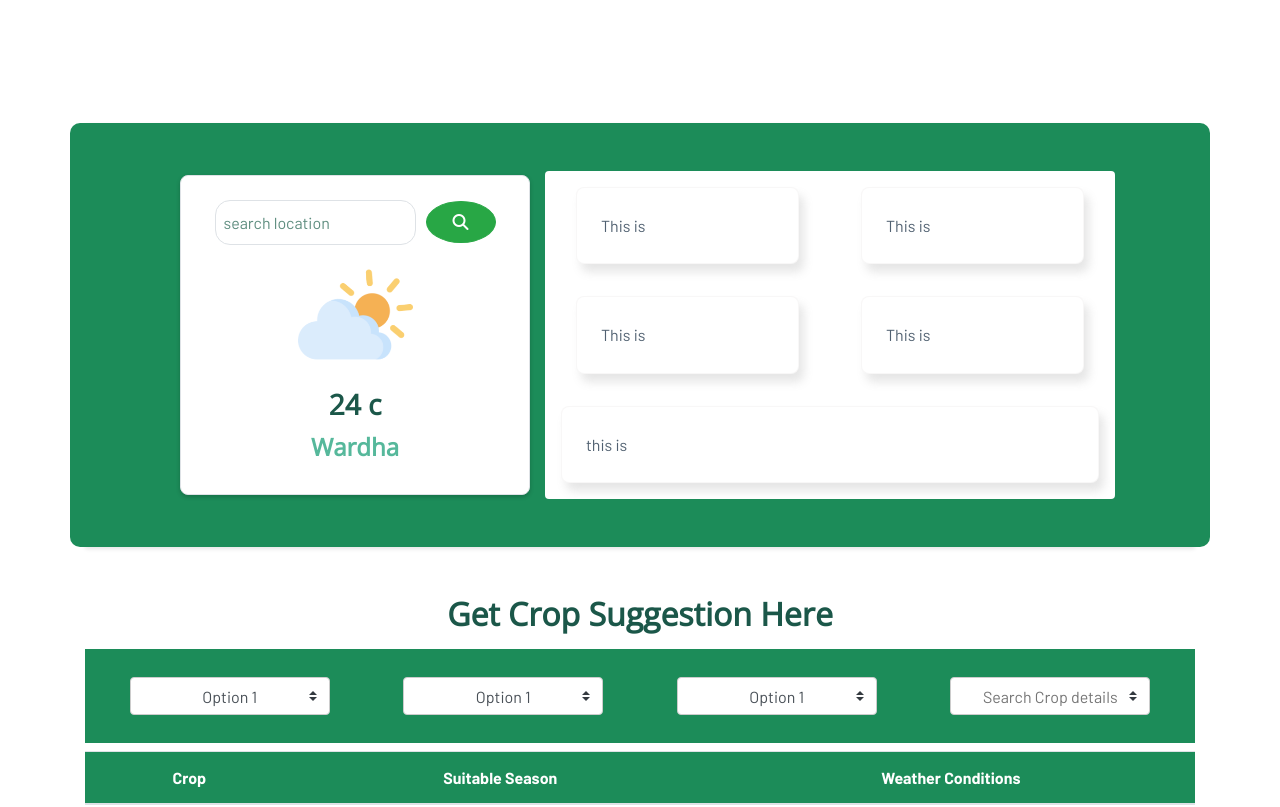
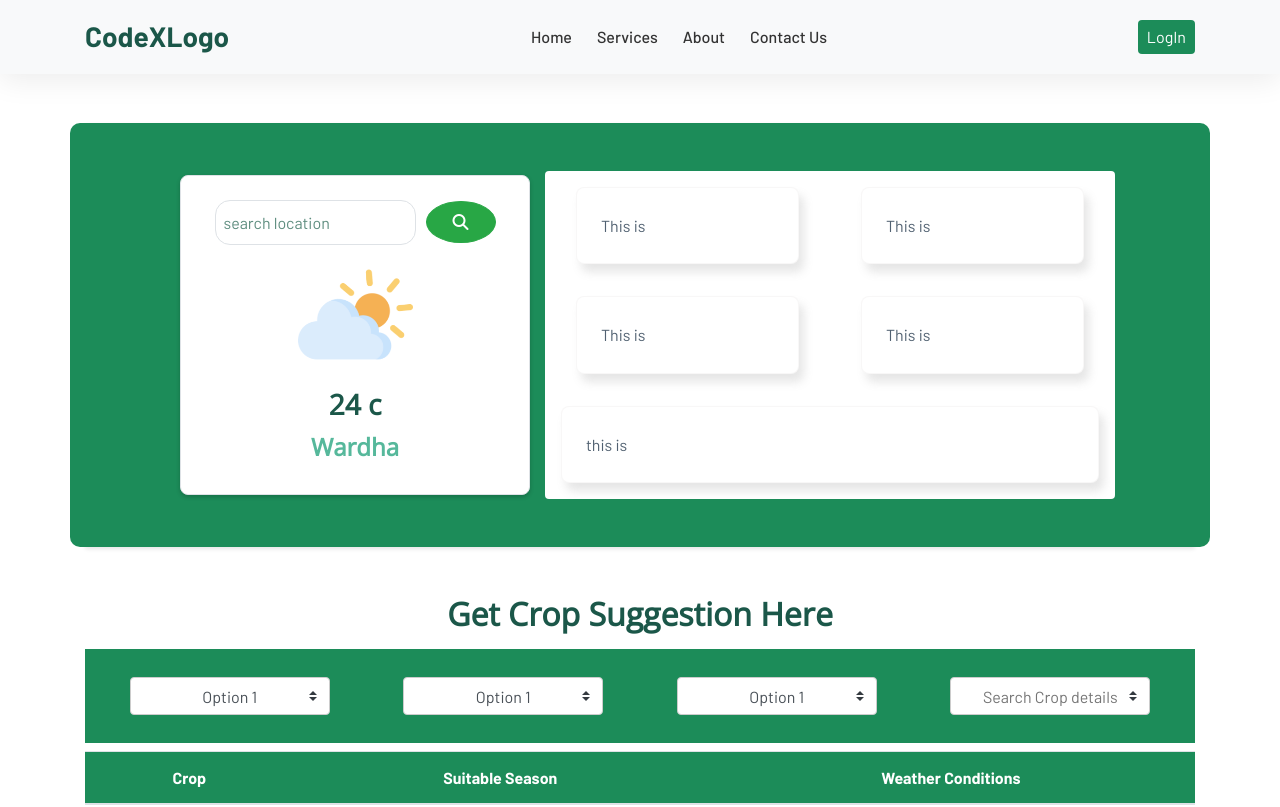
Before and after one commit to ganesh29082002/KrishiConnect1, a React (Create React App) app in the folder client/: page /weather/home in a window 1280 px wide. Shown: the top 807 px of the page. Built offline with nearby package versions, Linux system fonts and the light colour scheme.

Commit message:
add comman navbar

```diff
--- a/client/src/featurePages/weatherAPI/WeatherIndex.jsx
+++ b/client/src/featurePages/weatherAPI/WeatherIndex.jsx
@@ -2,13 +2,18 @@ import React from 'react'
 
 
 import Weather from '../../components/weather/Weather';
+import NavigationBar from "../../components/CommonNavigation";
+
 
 
 export default function WeatherIndex() {
 
   return (
+    <>
+    <NavigationBar />
 
     <Weather/>
+    </>
 
   )
 }
```
